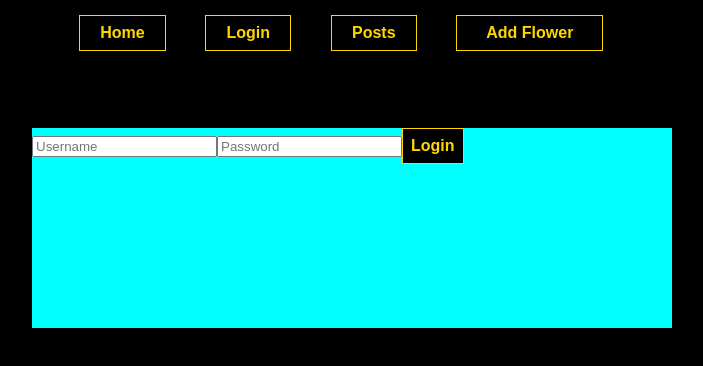
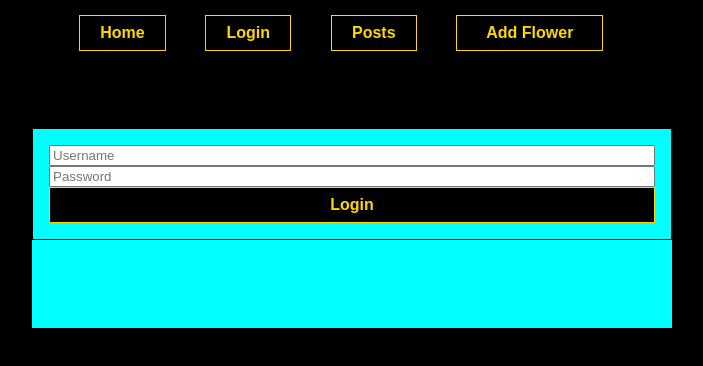
Before and after one commit to Vera25-O/Flowers, a React (Create React App) app in the folder flower/: page /login in a window 1280 px wide. Shown: the top 366 px of the page, without its empty margins (288-991 px from the left). Built offline with nearby package versions, Linux system fonts and the light colour scheme.

Commit message:
modified index.css

```diff
--- a/flower/src/index.css
+++ b/flower/src/index.css
@@ -3,6 +3,13 @@ body {
   color: silver;
   margin: 0;
   font-family: sans-serif;
+}
+
+.sign{
+  border: solid black 1px;
+  padding: 1em;
+  display: flex;
+  flex-direction: column;
 }
 
 .login{
```
